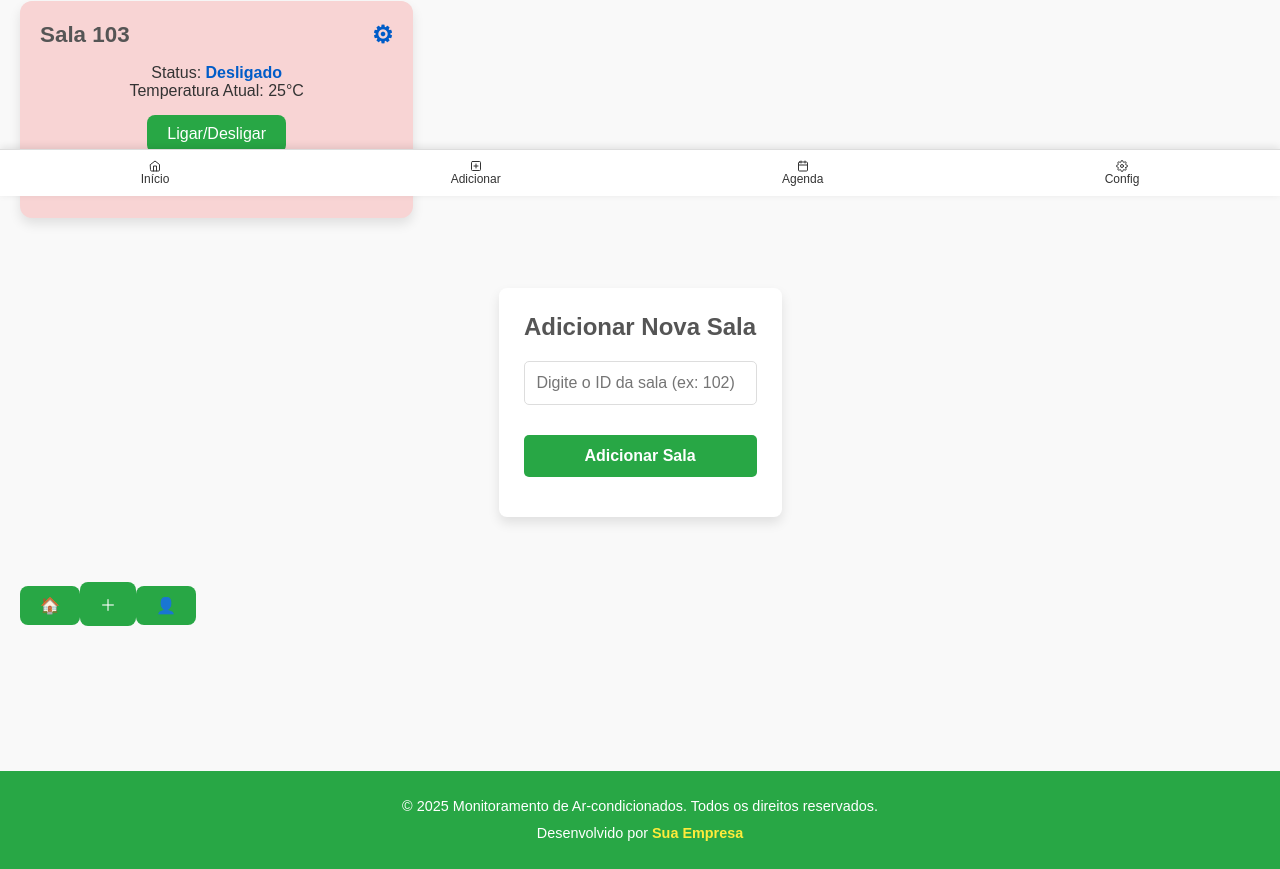
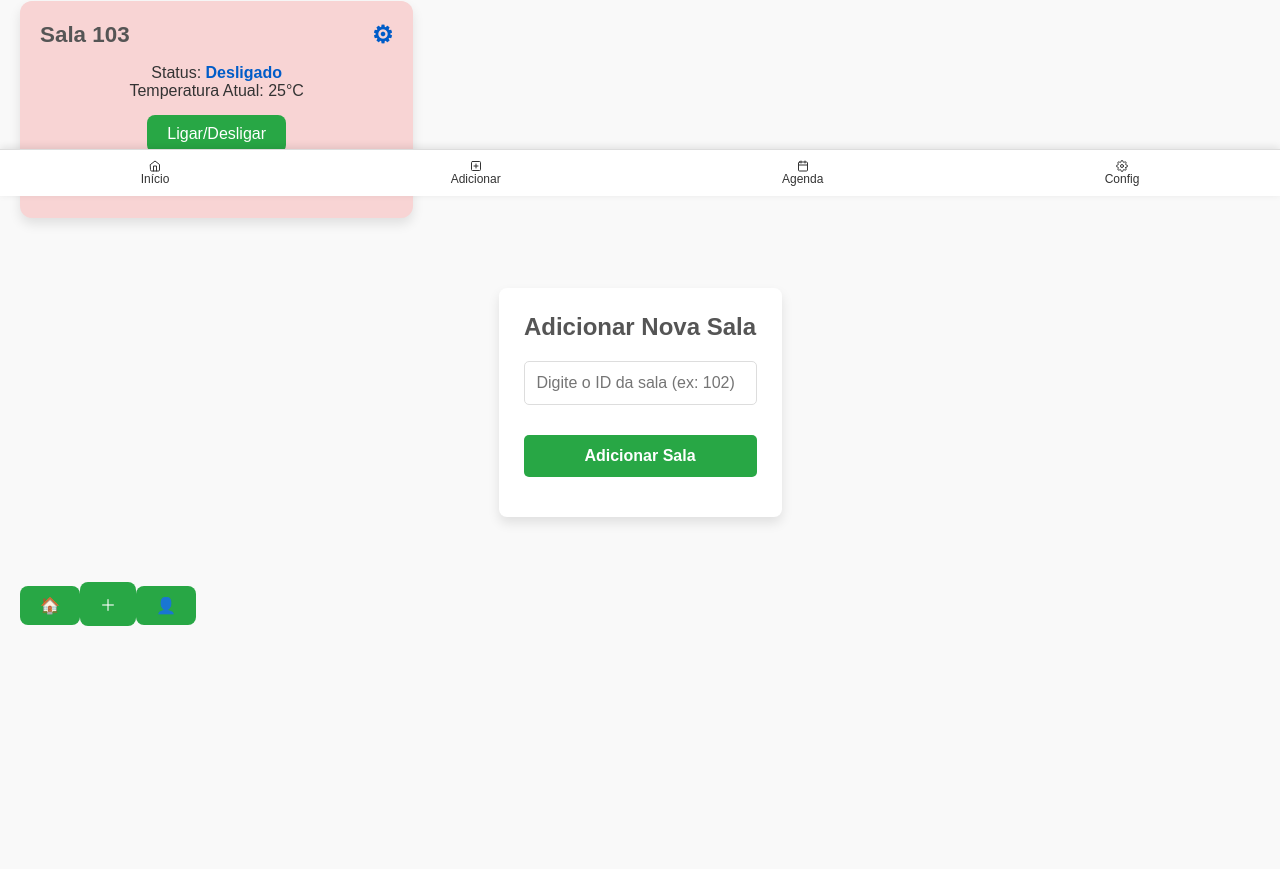
Before and after one commit to SrTinny/Sistema-de-monitoramento-de-ar-condicionado, a React (Vite) app: page / in a window 1280 px wide. Shown: the part 604-1473 px from the top of the page. After the commit the page ends 1335 px from the top, so only its background shows below. Built offline with nearby package versions, Linux system fonts and the light colour scheme; no server answers.

Commit message:
removendo o footer

```diff
--- a/src/App.jsx
+++ b/src/App.jsx
@@ -14,7 +14,6 @@ function App() {
       <main>
         <Home />
       </main>
-      <Footer />
       <BottomNavBar />
     </>
   );
--- a/src/components/footer/Footer.jsx
+++ /dev/null
@@ -1,23 +0,0 @@
-// src/components/footer/Footer.jsx
-import React from "react";
-import styles from "./Footer.module.css";
-
-export default function Footer() {
-  return (
-    <footer className={styles.footer}>
-      <div className={styles.footerContent}>
-        <p>© 2025 Monitoramento de Ar-condicionados. Todos os direitos reservados.</p>
-        <p>
-          Desenvolvido por{" "}
-          <a
-            href="https://seulink.com"
-            target="_blank"
-            rel="noopener noreferrer"
-          >
-            Sua Empresa
-          </a>
-        </p>
-      </div>
-    </footer>
-  );
-}
--- a/src/components/footer/Footer.module.css
+++ /dev/null
@@ -1,30 +0,0 @@
-/* src/components/footer/Footer.module.css */
-.footer {
-  background-color: var(--primary-color);
-  color: var(--text-color);
-  padding: 20px 0;
-  text-align: center;
-  margin-top: 40px;
-}
-
-.footerContent {
-  max-width: 1200px;
-  margin: 0 auto;
-  padding: 0 20px;
-}
-
-.footerContent p {
-  margin: 5px 0;
-  font-size: 0.9rem;
-  line-height: 1.5;
-}
-
-.footerContent a {
-  color: var(--link-color);
-  text-decoration: none;
-  font-weight: bold;
-}
-
-.footerContent a:hover {
-  text-decoration: underline;
-}
```
